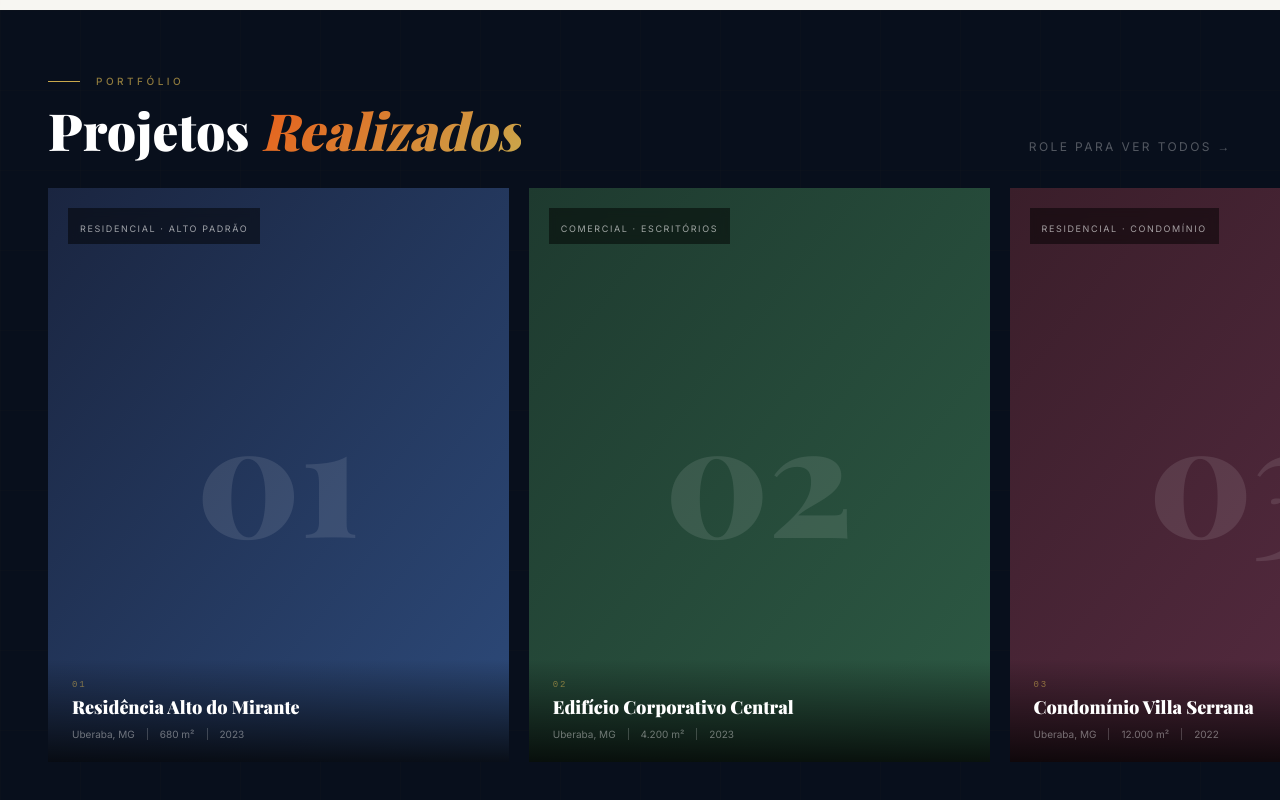
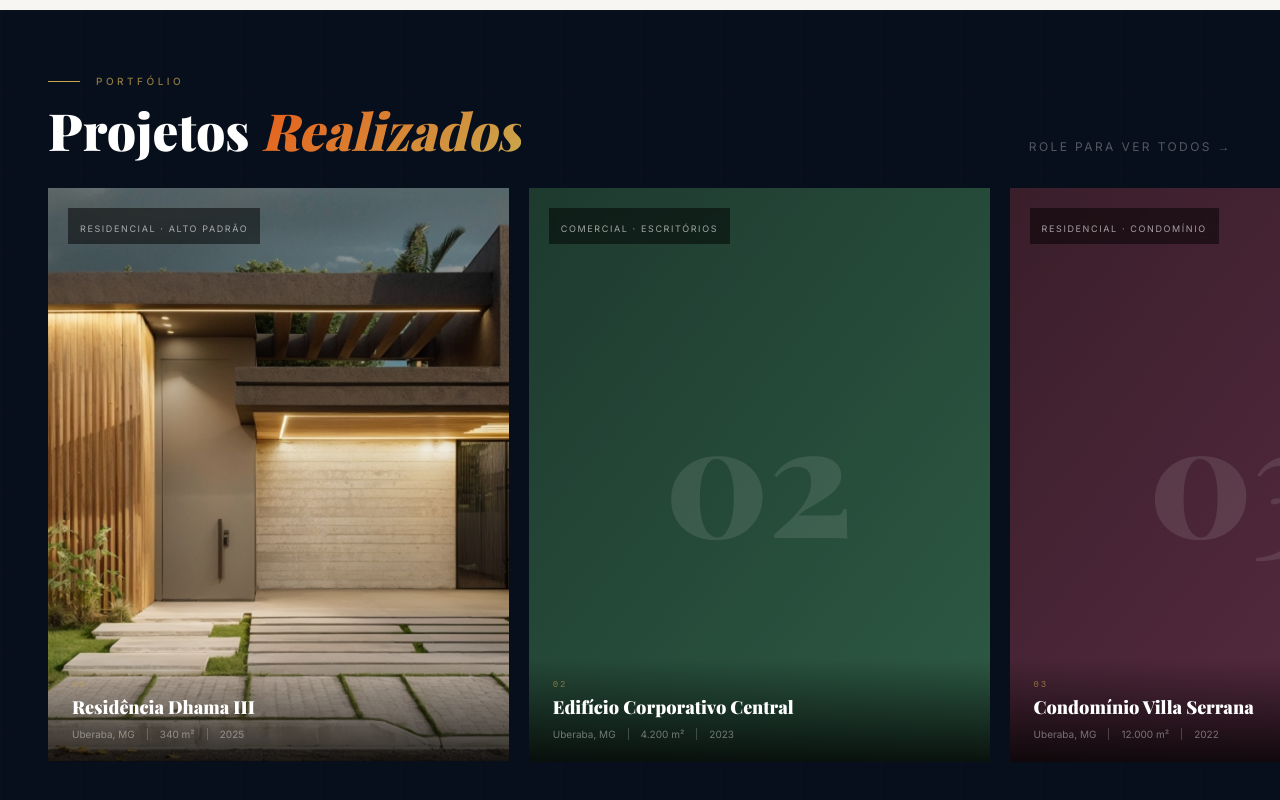
Before and after one commit to maiaraphael/ar3, a React (Vite) app: page / in a window 1280 px wide. Shown: the part 2058-2858 px from the top of the page. Built offline with nearby package versions, Linux system fonts and the light colour scheme; a web font is replaced by a local one.

Commit message:
fotos casa 01

```diff
--- a/src/components/Projects.jsx
+++ b/src/components/Projects.jsx
@@ -8,17 +8,17 @@ gsap.registerPlugin(ScrollTrigger)
 const PROJECTS = [
   {
     num: '01',
-    title: 'Residência Alto do Mirante',
+    title: 'Residência Dhama III',
     category: 'Residencial · Alto Padrão',
     location: 'Uberaba, MG',
-    area: '680 m²',
-    year: '2023',
+    area: '340 m²',
+    year: '2025',
     gradient: 'from-[#1a2540] to-[#2d4a7a]',
     // ↓ URL da foto de capa do cartão (aparece no scroll)
-    cover: null,
+    cover: '/images/casa01/foto_01.png',
     // ↓ URLs das fotos do projeto (aparecem no lightbox ao clicar)
     //   Adicione quantas quiser, ex: ['/images/proj-01-a.jpg', '/images/proj-01-b.jpg']
-    gallery: [],
+    gallery: ['/images/casa01/foto_01.png', '/images/casa01/foto_02.png'],
   },
   {
     num: '02',
```
Also changed, not shown: images/casa01/foto_01.png (added), images/casa01/foto_02.png (added).
